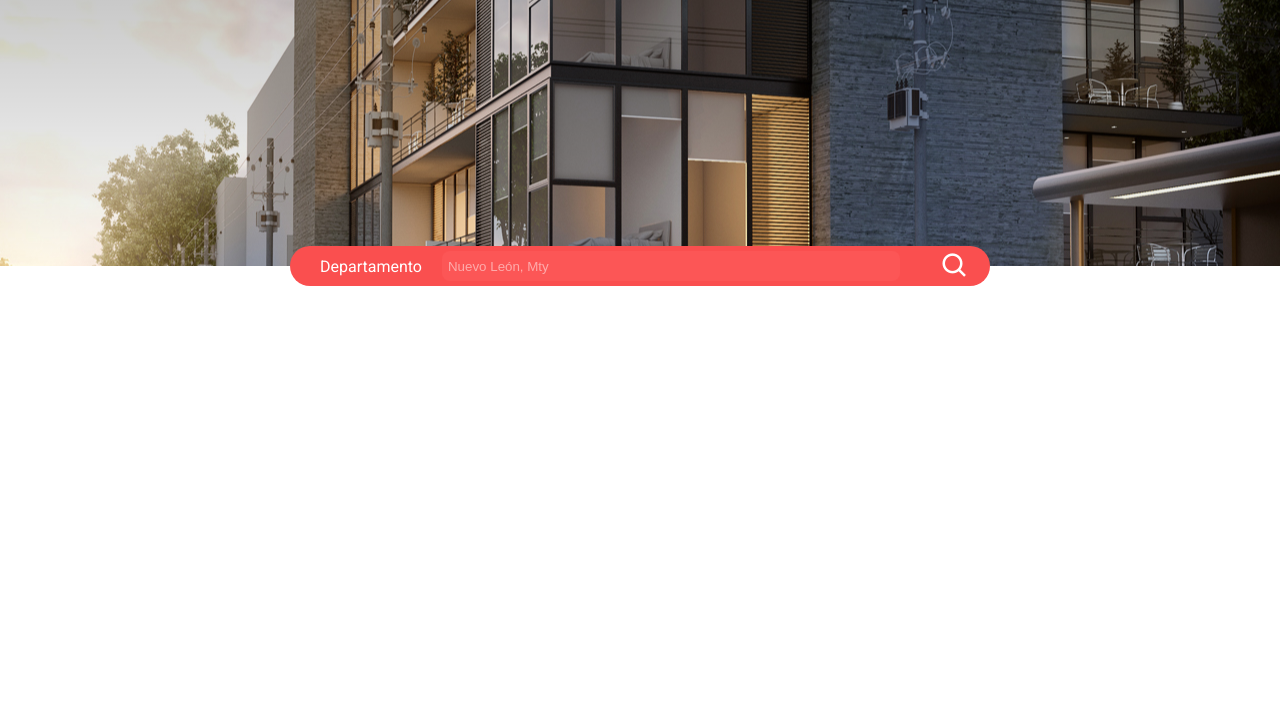
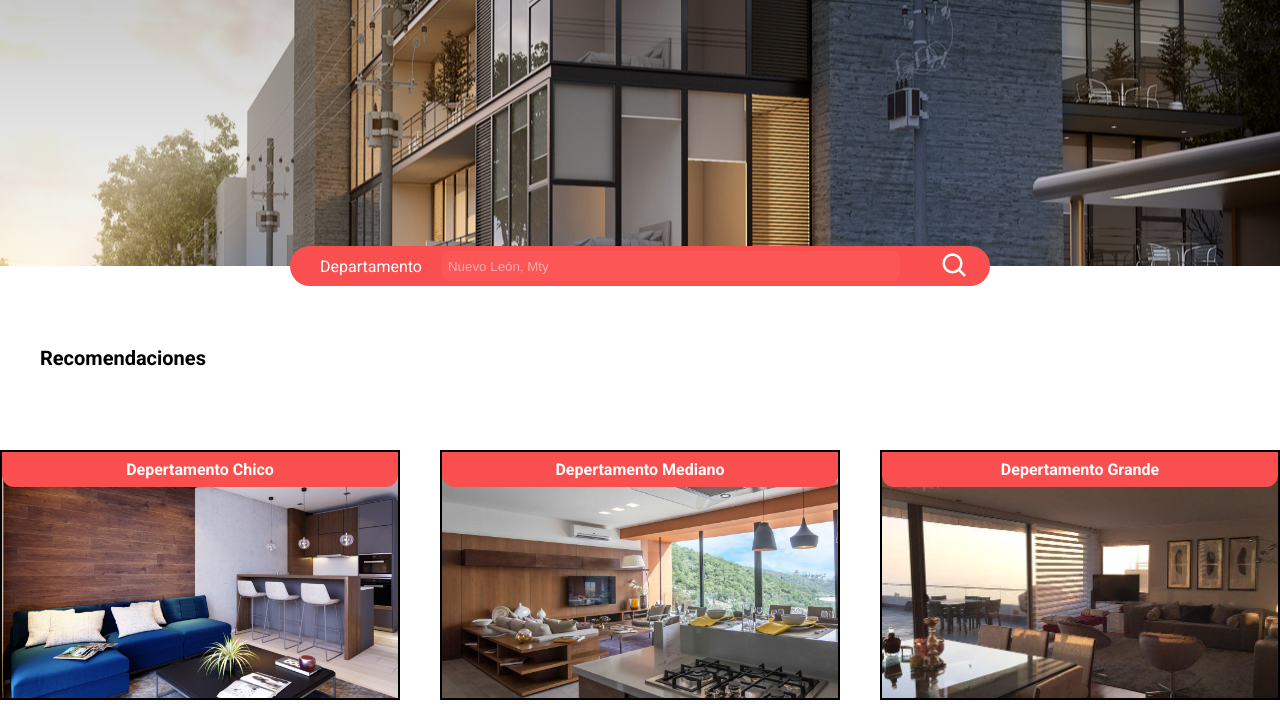
Before and after one commit to ZTStudios/Depa.Co, a plain HTML site: page index.html in a window 1280 px wide. Shown: the part 84-800 px from the top of the page. Drawn offline with nearby package versions, Linux system fonts and the light colour scheme.

Commit message:
Version Home 0.04 Se agregó el titulo Se agregaron las cards de recomendación

```diff
--- a/index.html
+++ b/index.html
@@ -37,6 +37,18 @@
                 <i class='bx bx-search' id="iconsearch"></i>
             </form>
         </div>
+        <h1 class="title">Recomendaciones</h1>
+        <div class="containrecomendacion">
+            <article class="deptcard" id="cardsm">
+                <p class="cardtitle">Depertamento Chico</p>
+            </article>
+            <article class="deptcard" id="cardmd">
+                <p class="cardtitle">Depertamento Mediano</p>
+            </article>
+            <article class="deptcard" id="cardlg">
+                <p class="cardtitle">Depertamento Grande</p>
+            </article>
+        </div>
     </div>
 </body>
 </html>
--- a/styleshome.css
+++ b/styleshome.css
@@ -105,3 +105,49 @@ input:focus{
 #iconsearch{
     margin-left: 4rem;
 }
+
+.title{
+    font-size: var(--lg);
+    font-weight: bold;
+    margin-left: 4rem;
+    margin-top: 4rem;
+}
+
+.containrecomendacion{
+    display: flex;
+    justify-content: center;
+    align-items: center;
+    gap: 40px;
+    margin-top: 80px;
+}
+
+.deptcard{
+    width: 400px;
+    height: 250px;
+    border: black 2px solid;
+
+}
+
+.cardtitle{
+    height: 35px;
+    background-color: var(--primarycolor);
+    color: white;
+    font-size: var(--md);
+    font-weight: bold;
+    text-align: center;
+    padding-top: 8px;
+    border-radius: 0px 0px 12px 12px;
+}
+
+#cardsm{
+    background: url(Resource/wall1.jpg);
+    background-size: cover;
+}
+#cardmd{
+    background-image: url(Resource/wall2.jpg);
+    background-size: cover;
+}
+#cardlg{
+    background-image: url(Resource/wall3.jpg);
+    background-size: cover;
+}
```
